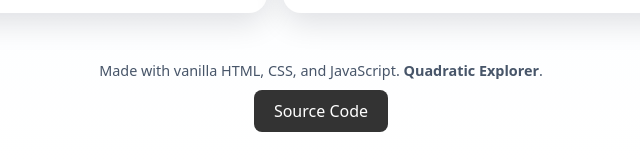
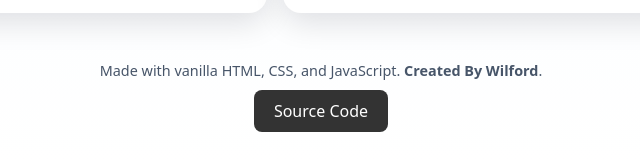
Before and after one commit to ProjectQuadHtmlDev/ProjectQuadHtmlDev.github.io, a plain HTML site: page GraphingTool/index.html in a window 1280 px wide. Shown: the part 866-1027 px from the top of the page, 319-959 px from the left. Drawn offline with Linux system fonts and the light colour scheme.

Commit message:
Update index.html

```diff
--- a/GraphingTool/index.html
+++ b/GraphingTool/index.html
@@ -147,7 +147,7 @@
   </div>
 
   <footer>
-    <div class="small">Made with vanilla HTML, CSS, and JavaScript. <strong>Quadratic Explorer</strong>.</div>
+    <div class="small">Made with vanilla HTML, CSS, and JavaScript. <strong>Created By Wilford</strong>.</div>
     <!-- Working Source Code button (opens your GraphingTool repo path) -->
     <a
       href="https://github.com/ProjectQuadHtmlDev/ProjectQuadHtmlDev.github.io/tree/main/GraphingTool"
```
